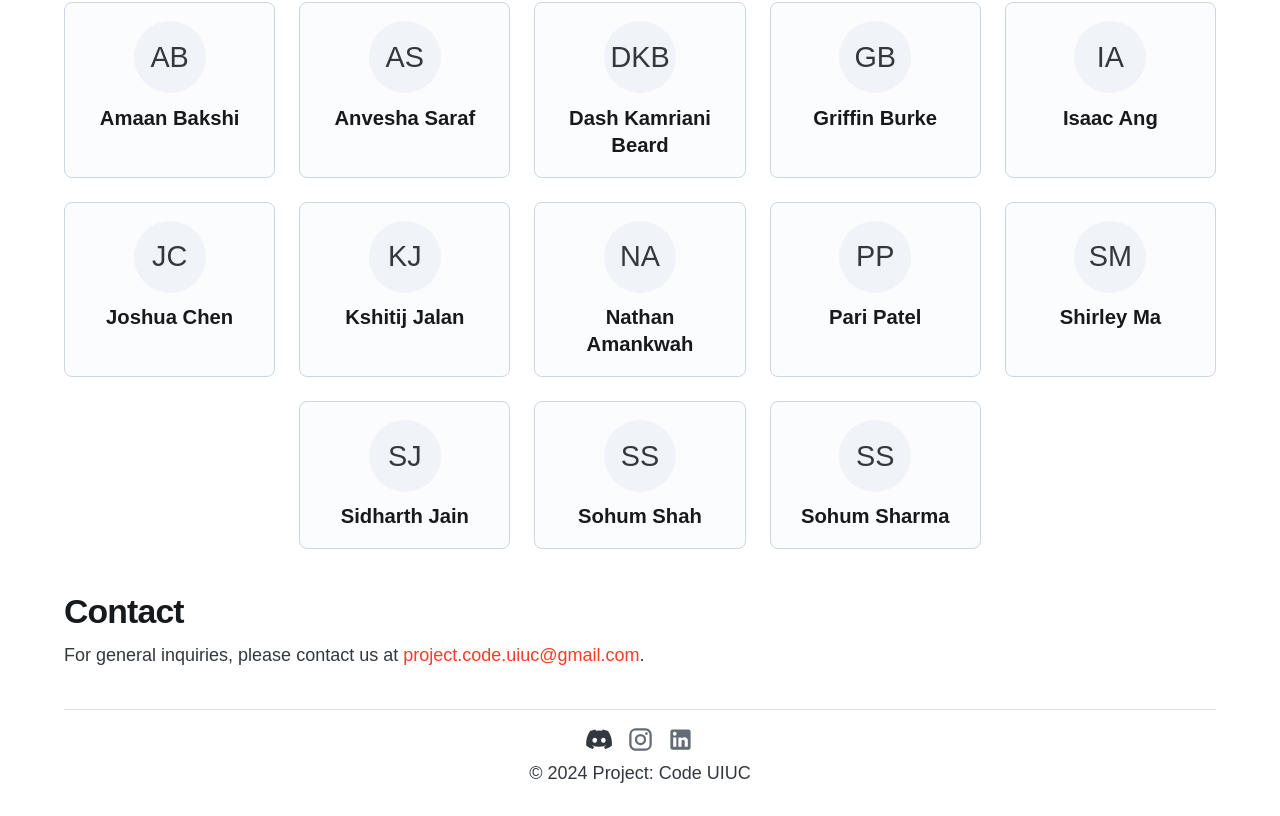
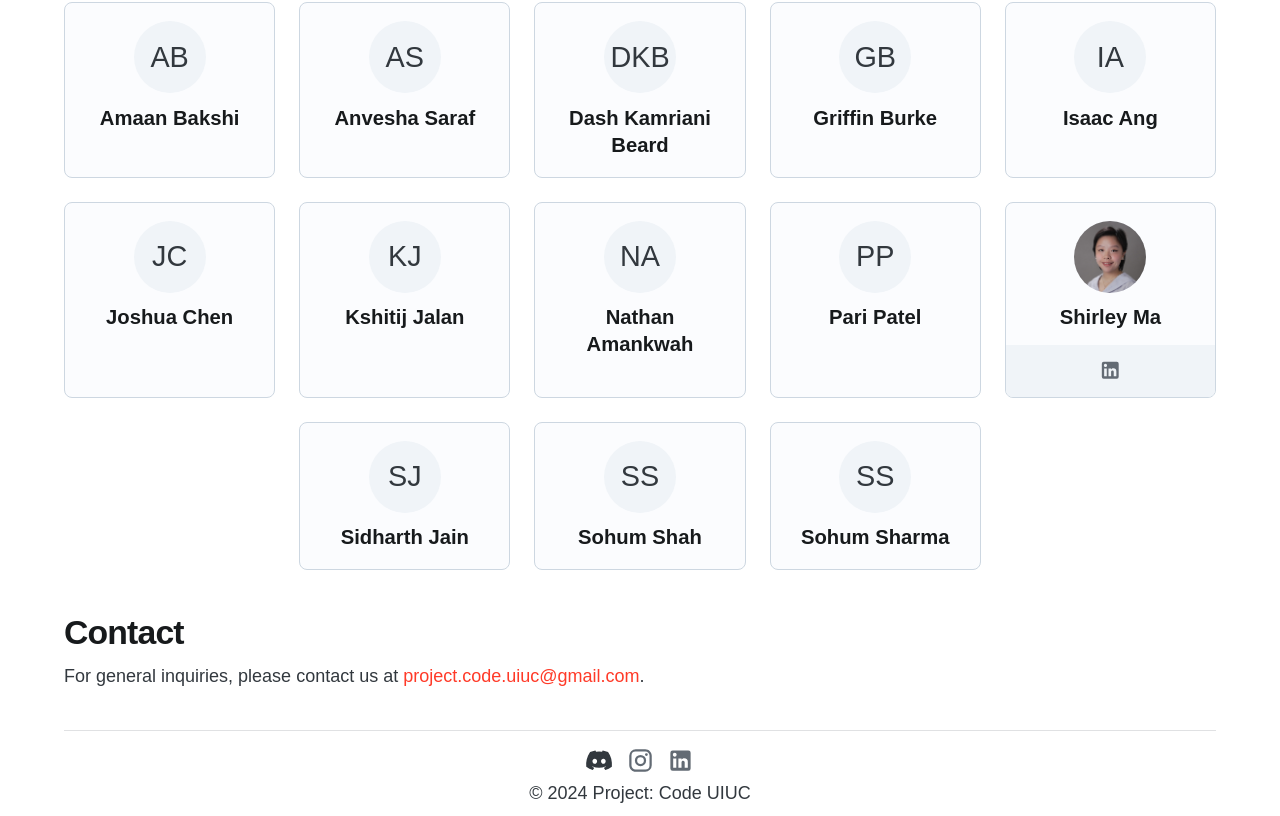
Before and after one commit to owen-hayes/project-code-website, a Next.js app: page /about in a window 1280 px wide. Shown: the part 1611-2427 px from the top of the page. Before the commit the page ends 2406 px from the top, so only its background shows below. Built offline with nearby package versions, Linux system fonts and the light colour scheme.

Commit message:
Updated Shirley's profile

```diff
--- a/src/app/about/_people/project-managers.ts
+++ b/src/app/about/_people/project-managers.ts
@@ -100,8 +100,8 @@ export const PROJECT_MANAGERS: Person[] = [
   {
     name: "Shirley Ma",
     initials: "SM",
-    linkedInURL: "",
-    photoURL: "",
+    linkedInURL: "https://www.linkedin.com/in/shirleyma2004",
+    photoURL: "/pm-photos/shirley-ma.jpg",
   },
   {
     name: "Aishwarya Manoj",
```
Also changed, not shown: public/pm-photos/shirley-ma.jpg (added).
